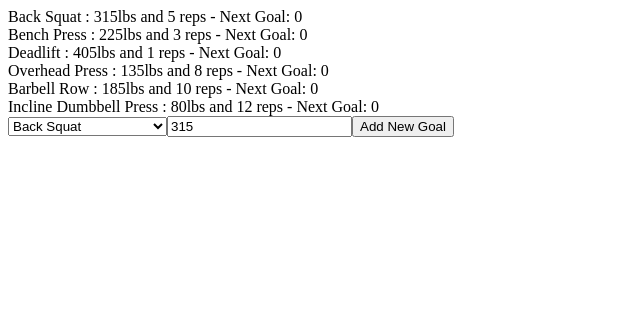
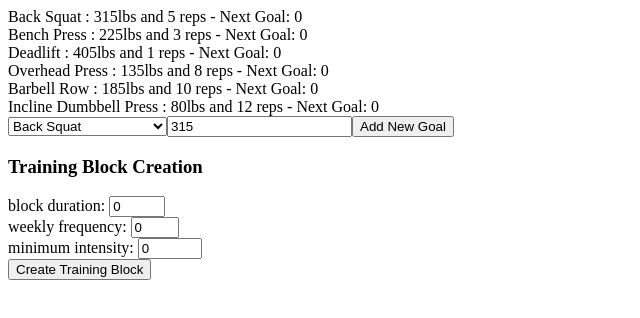
Before and after one commit to EmanAziz87/SBDexpert, a React (Vite) app: page / in a window 1280 px wide. Shown: the top 318 px of the page, without its empty margins (0-640 px from the left). Built offline with nearby package versions, Linux system fonts and the light colour scheme.

Commit message:
added form that connects to training block creation function and prints training block to console

```diff
--- a/src/App.tsx
+++ b/src/App.tsx
@@ -1,8 +1,14 @@
-import { useState } from "react";
+import React, { useState } from "react";
 
 interface LiftInfo {
   name: string;
   personalRecord: { weightInPounds: number; reps: number; currentGoal: number };
+}
+
+interface TrainingBlockObj {
+  trainingBlockWeeks: number;
+  weeklyFrequency: number;
+  minimumIntensity: number;
 }
 
 const trainingBlockPercentages = (
@@ -75,7 +81,9 @@ const trainingBlockPercentages = (
   return intensityVolumeAdjustments;
 };
 
-trainingBlockPercentages(10, 6, 40);
+// find weekly schedule. distribute lifts equally across weekly frequency.
+
+// const liftDays = ();
 
 const mockLifts: LiftInfo[] = [
   {
@@ -113,6 +121,11 @@ function App() {
   const [newGoal, setNewGoal] = useState<number>(
     selectedLift.personalRecord.weightInPounds
   );
+  const [newTrainingBlock, setNewTrainingBlock] = useState<TrainingBlockObj>({
+    trainingBlockWeeks: 0,
+    weeklyFrequency: 0,
+    minimumIntensity: 0,
+  });
 
   const handleGoalChange = (e: React.SyntheticEvent<HTMLInputElement>) => {
     setNewGoal(Number(e.currentTarget.value));
@@ -138,6 +151,48 @@ function App() {
       ...lifts.filter((lift) => lift.name !== newLiftObject.name),
       newLiftObject,
     ]);
+  };
+
+  const handleTrainingProgramSubmission = (
+    e: React.SyntheticEvent<HTMLFormElement>
+  ) => {
+    e.preventDefault();
+
+    trainingBlockPercentages(
+      newTrainingBlock.trainingBlockWeeks,
+      newTrainingBlock.weeklyFrequency,
+      newTrainingBlock.minimumIntensity
+    );
+  };
+
+  const handleNewTrainingBlockInputs = (
+    e: React.SyntheticEvent<HTMLInputElement>
+  ) => {
+    const inputToNumber = Number(e.currentTarget.value);
+    switch (e.currentTarget.id) {
+      case "block-duration-input":
+        setNewTrainingBlock({
+          ...newTrainingBlock,
+          trainingBlockWeeks: inputToNumber,
+        });
+        break;
+      case "weekly-frequency-input":
+        setNewTrainingBlock({
+          ...newTrainingBlock,
+          weeklyFrequency: inputToNumber,
+        });
+        break;
+      case "min-intensity-input":
+        setNewTrainingBlock({
+          ...newTrainingBlock,
+          minimumIntensity: inputToNumber,
+        });
+        break;
+      default:
+        console.error(
+          "something went wrong, the inputs should assigned to block duration, weekly frequency, or min intensity"
+        );
+    }
   };
 
   return (
@@ -173,6 +228,44 @@ function App() {
         )}
         <button type="submit">Add New Goal</button>
       </form>
+
+      <h3>Training Block Creation</h3>
+      <form action="" onSubmit={(e) => handleTrainingProgramSubmission(e)}>
+        <div>
+          <label htmlFor="block-duration-input">block duration: </label>
+          <input
+            id="block-duration-input"
+            value={newTrainingBlock.trainingBlockWeeks}
+            onChange={(e) => handleNewTrainingBlockInputs(e)}
+            type="number"
+            min={2}
+            max={12}
+          />
+        </div>
+        <div>
+          <label htmlFor="weekly-frequency-input">weekly frequency: </label>
+          <input
+            id="weekly-frequency-input"
+            value={newTrainingBlock.weeklyFrequency}
+            onChange={(e) => handleNewTrainingBlockInputs(e)}
+            type="number"
+            min={2}
+            max={7}
+          />
+        </div>
+        <div>
+          <label htmlFor="min-intensity-input">minimum intensity: </label>
+          <input
+            id="min-intensity-input"
+            value={newTrainingBlock.minimumIntensity}
+            onChange={(e) => handleNewTrainingBlockInputs(e)}
+            type="number"
+            min={30}
+            max={100}
+          />
+        </div>
+        <button type="submit">Create Training Block</button>
+      </form>
     </>
   );
 }
```
